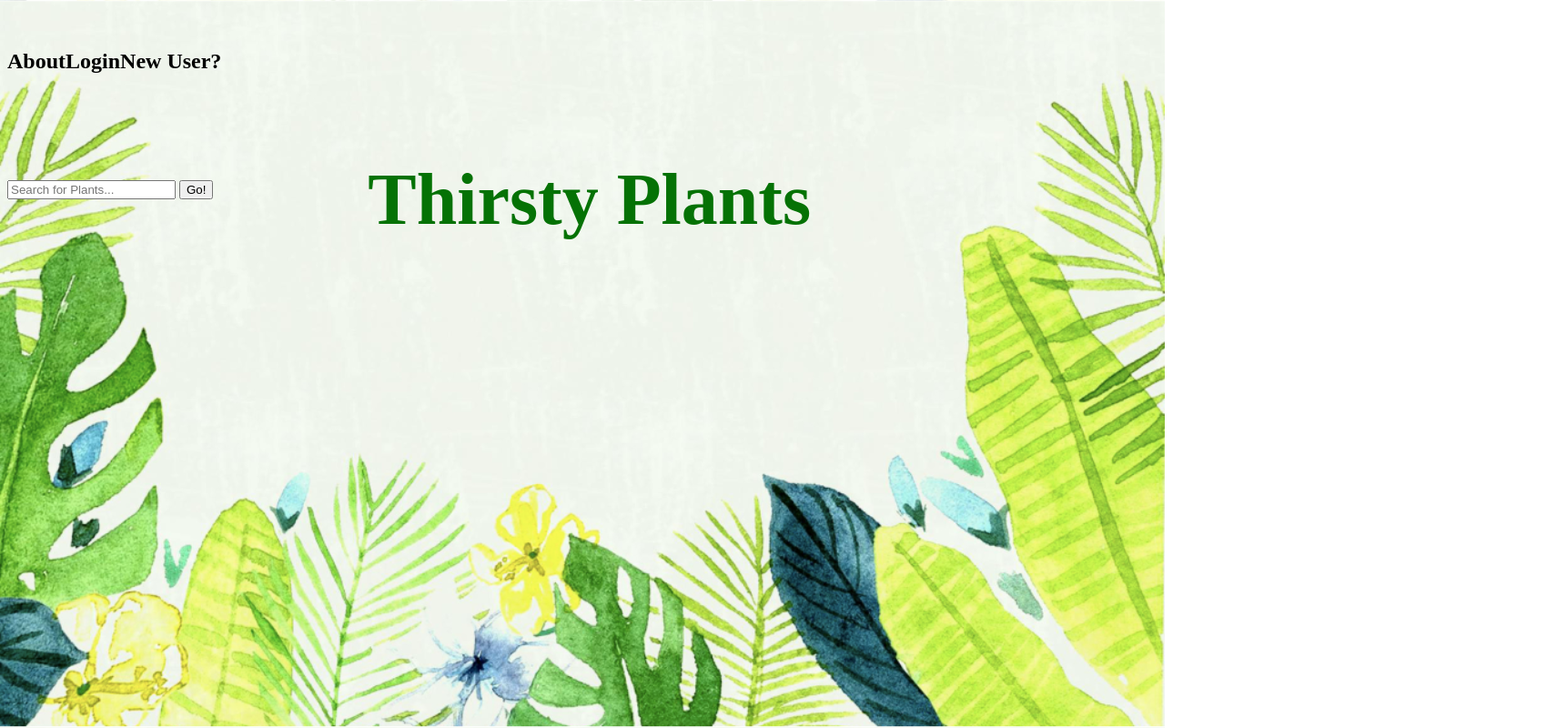
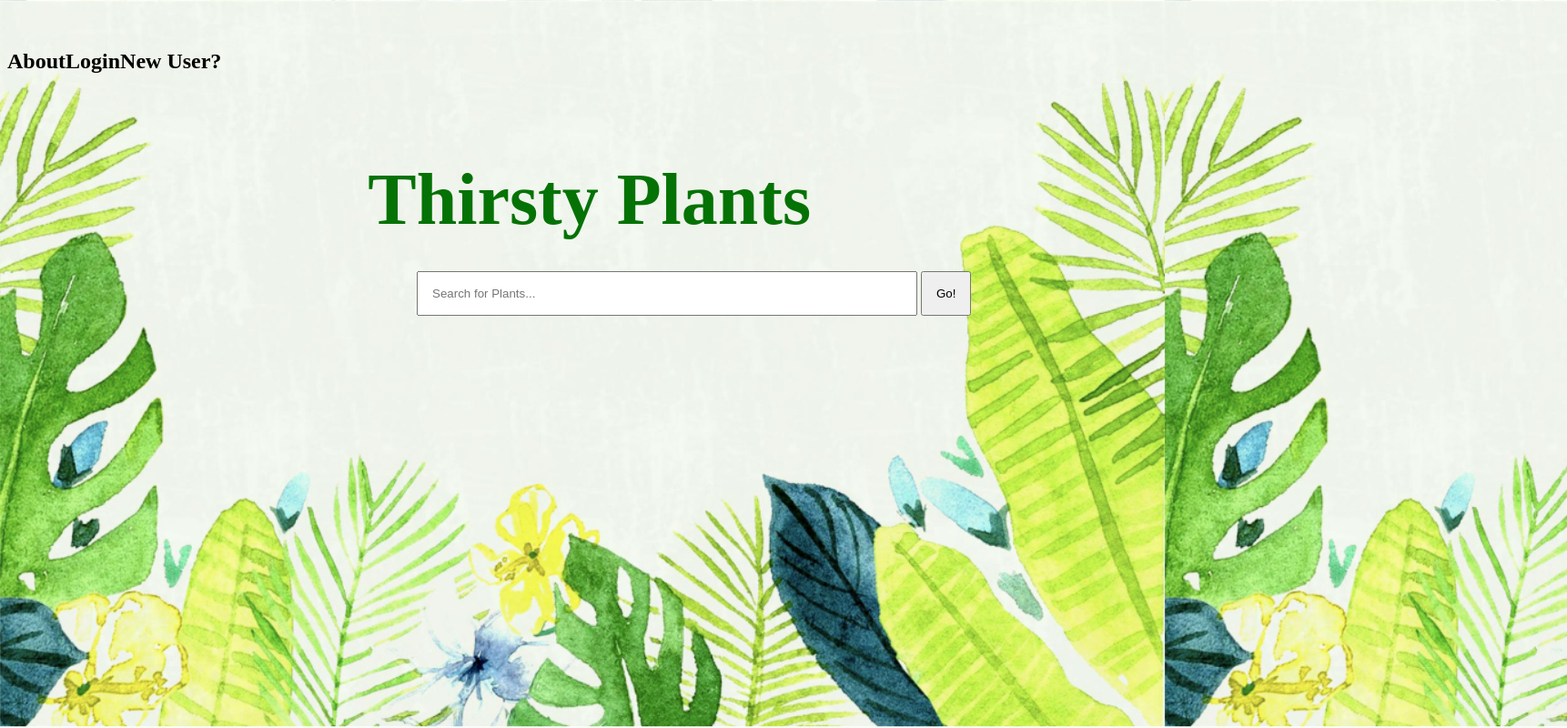
Before and after one commit to phadeline/thirsty-plants, a plain HTML site: page index.html in a window 1280 px wide. Shown: the whole page at 91% size, 1722 px wide, since content can reach past the window. Drawn offline with Linux system fonts and the light colour scheme.

Commit message:
Update style.css

```diff
--- a/style.css
+++ b/style.css
@@ -1,8 +1,8 @@
 h1{color: rgb(5, 114, 5); text-align: center; font-size: 80px; position:relative;
     top: 120px; left: -110px;}
-body{background-image: url('./plants\ background.png'); background-repeat: none
+body{background-image: url('plants\ background.png'); background-repeat: none
     ; background-size: 100%;}
 h2 {float: left; position: relative; padding-top: 0; margin-top: 0;}
-.Search input[type=text]{position: relative; left: 350px;top: 120px; width: 50%;
-    padding: 20px; font-size: 15px;}
-.Search button {position:relative; left: 350px; top: 120px; padding: 21px;}
+#form {position: relative; top: 100px; left: 450px;}
+#query {padding: 15px; width: 550px;}
+#go {padding: 15px}
```
